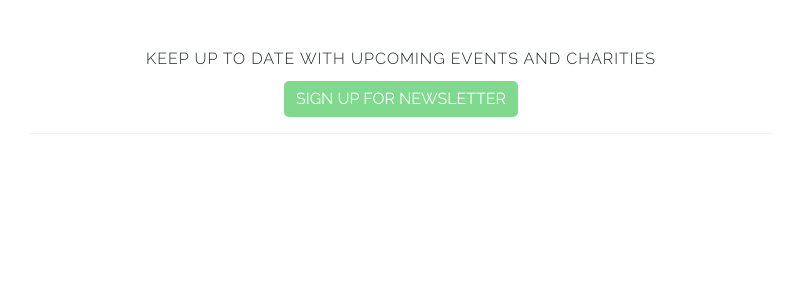
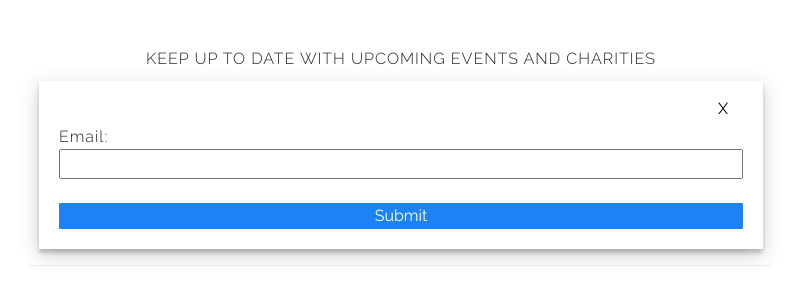
Before and after one commit to nlasusa/SocialJustice, a plain HTML site: page index.html in a window 1280 px wide. Both pictures are taken after a click on the button "SIGN UP FOR NEWSLETTER". Shown: the part 292-592 px from the top of the page, without its empty margins (239-1040 px from the left). Drawn offline with nearby package versions, Linux system fonts and the light colour scheme.

Commit message:
added newsletter form

```diff
--- a/index.html
+++ b/index.html
@@ -19,6 +19,9 @@
 <link rel="stylesheet" href="https://cdnjs.cloudflare.com/ajax/libs/font-awesome/4.7.0/css/font-awesome.min.css">
 <link rel='stylesheet' href='https://use.fontawesome.com/releases/v5.7.0/css/all.css' integrity='sha384-lZN37f5QGtY3VHgisS14W3ExzMWZxybE1SJSEsQp9S+oqd12jhcu+A56Ebc1zFSJ' crossorigin='anonymous'>
 <link rel='stylesheet' href='https://use.fontawesome.com/releases/v5.7.0/css/all.css' integrity='sha384-lZN37f5QGtY3VHgisS14W3ExzMWZxybE1SJSEsQp9S+oqd12jhcu+A56Ebc1zFSJ' crossorigin='anonymous'>
+<!-- JQUERY-->
+<script src="https://ajax.googleapis.com/ajax/libs/jquery/2.1.1/jquery.min.js"></script>
+
 
 <style type="text/css">
 #page-title {
@@ -53,24 +56,61 @@
   font-weight: 300;
   letter-spacing: 1px;
 }
-  span {
+
+span {
     margin: 10px;
     text-align: center;
-  }
+}
 
-  button {
+button {
     color: #fff;
     border: none;
     outline: none;
     border-radius: 5px;
-    padding: 6px 12px;
-    background-color: rgba(5, 177, 33, 0.5);
-  }
+    padding: 6px 15px;
+    background-color: rgb(173, 202, 5);
+}
+
+button:hover {
+    background-color: rgb(158, 185, 3);
+}
 
 hr {
   border: 0;
   height: 1px;
   background-color: rgba(0,0,0,0.2)
+}
+
+.center {
+    margin: auto;
+    width: 100%;
+    padding: 20px;
+    font-family: 'Raleway', sans-serif;
+    font-weight: 300;
+    letter-spacing: 1px;
+    box-shadow: 0 4px 4px 0 rgba(0, 0, 0, 0.2), 0 6px 20px 0 rgba(0, 0, 0, 0.19);
+}
+
+.hideform {
+    display: none;
+}
+
+#close {
+    background-color: white;
+    color: black;
+    margin-top: -10px;
+}
+
+#submit {
+    background-color: rgb(29, 130, 245);
+    border: none;
+    color: white;
+    width: 100%;
+    border-radius: 1%;
+}
+
+input {
+    width: 100%;
 }
 
 /* // MOBILE VIEW //  */
@@ -122,7 +162,17 @@ hr {
 <div class="container">
     <div class="newsletter" data-aos="fade-down">
       <span>KEEP UP TO DATE WITH UPCOMING EVENTS AND CHARITIES</span>
-      <button>SIGN UP FOR NEWSLETTER</button>
+      <br>
+      <div class="center hideform">
+        <button id="close" style="float: right;">X</button><br>
+        <form>
+            Email:<br>
+            <input type="text" name="email" value="">
+            <br><br>
+            <input type="submit" value="Submit" id="submit">
+        </form>
+    </div>
+      <button id="show">SIGN UP FOR NEWSLETTER</button>
     </div>
     <hr/>
   </div>
@@ -130,6 +180,21 @@ hr {
  <!-- // JS -->
  <script src="https://unpkg.com/aos@2.3.1/dist/aos.js"></script>
  <script>AOS.init();</script>
+ <script>
+ $('#show').on('click', function () {
+    $('.center').show();
+    $(this).hide();
+})
+
+$('#close').on('click', function () {
+    $('.center').hide();
+    $('#show').show();
+})
+
+$('#submit').on('click', function () {
+    $('.center').hide();
+})
+</script>
 
 </body>
 </html>
```
